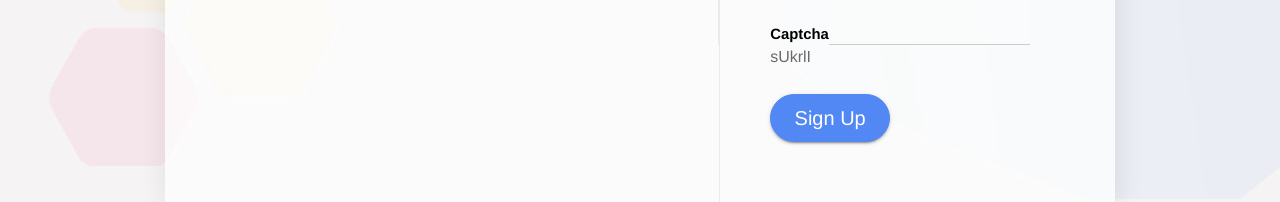
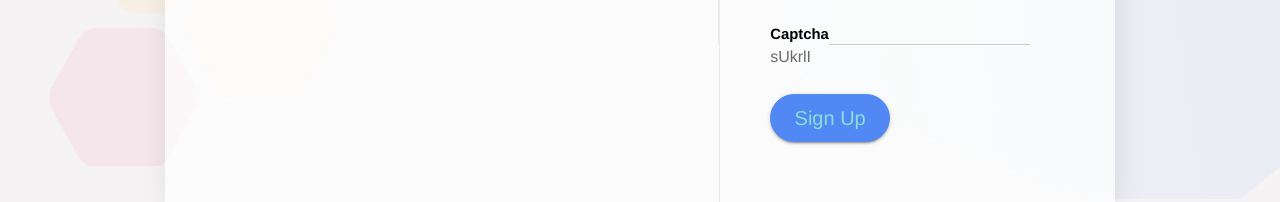
Before and after one commit to G-SAIRAM17/Mission_Health_Care, a Django app: page / in a window 1280 px wide. Shown: the part 601-803 px from the top of the page. Run offline with Django 5.2, Linux system fonts and the light colour scheme; some libraries are stand-ins or nearby versions.

Commit message:
Added color for signup button

```diff
--- a/MissionHealthCare/templates/patient_signup.html
+++ b/MissionHealthCare/templates/patient_signup.html
@@ -142,7 +142,7 @@
                                     <input type="hidden" id="stored_captcha" name="stored_captcha" value="{{ captcha }}">
                                 </div>
                                 <div class="login-row btnroo row no-margin">
-                                    <button type="submit" class="btn btn-primary btn-lg">Sign Up</button>
+                                    <button type="submit" class="btn btn-primary btn-lg" style="color: rgb(139, 223, 212)!important;">Sign Up</button>
                                 </div>
                             </div>
                         </form>
```
